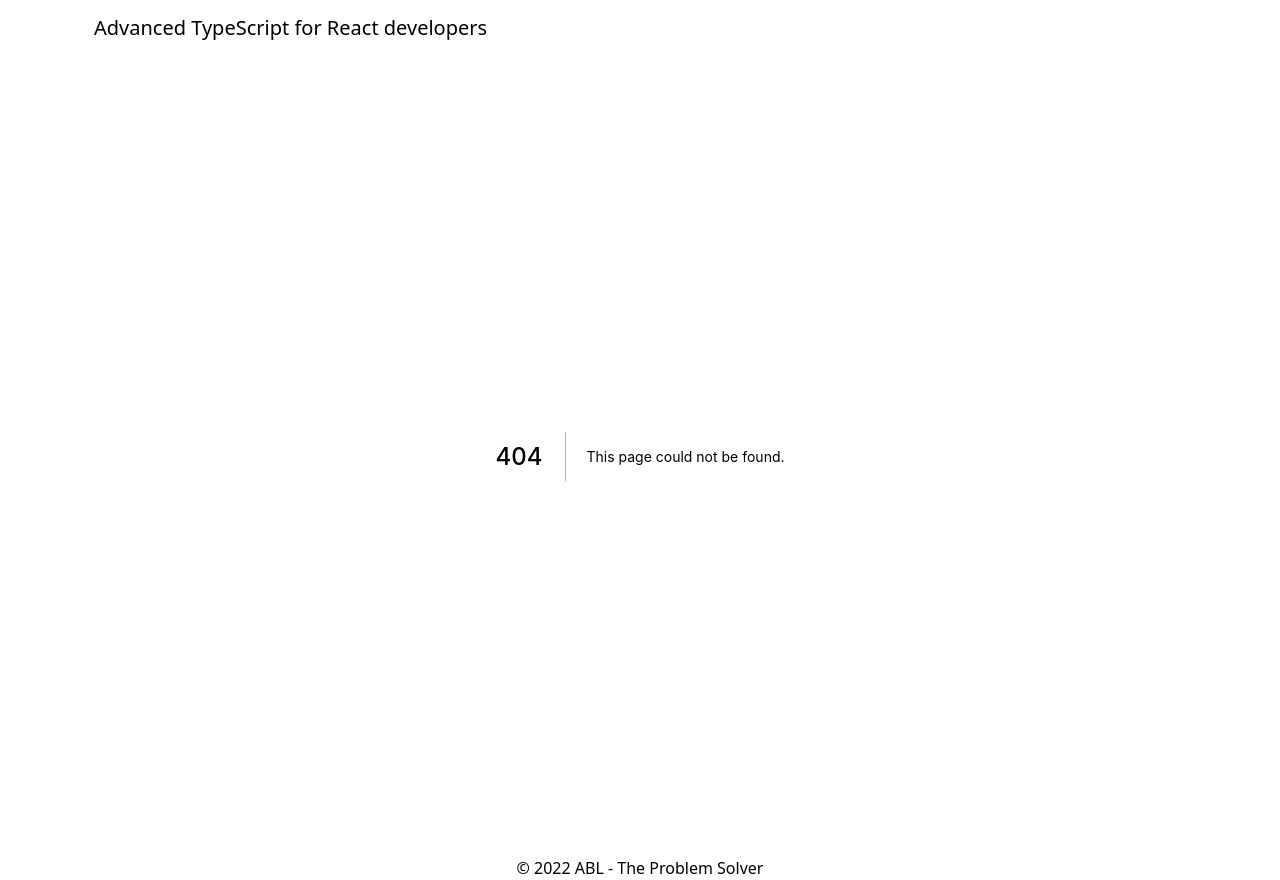
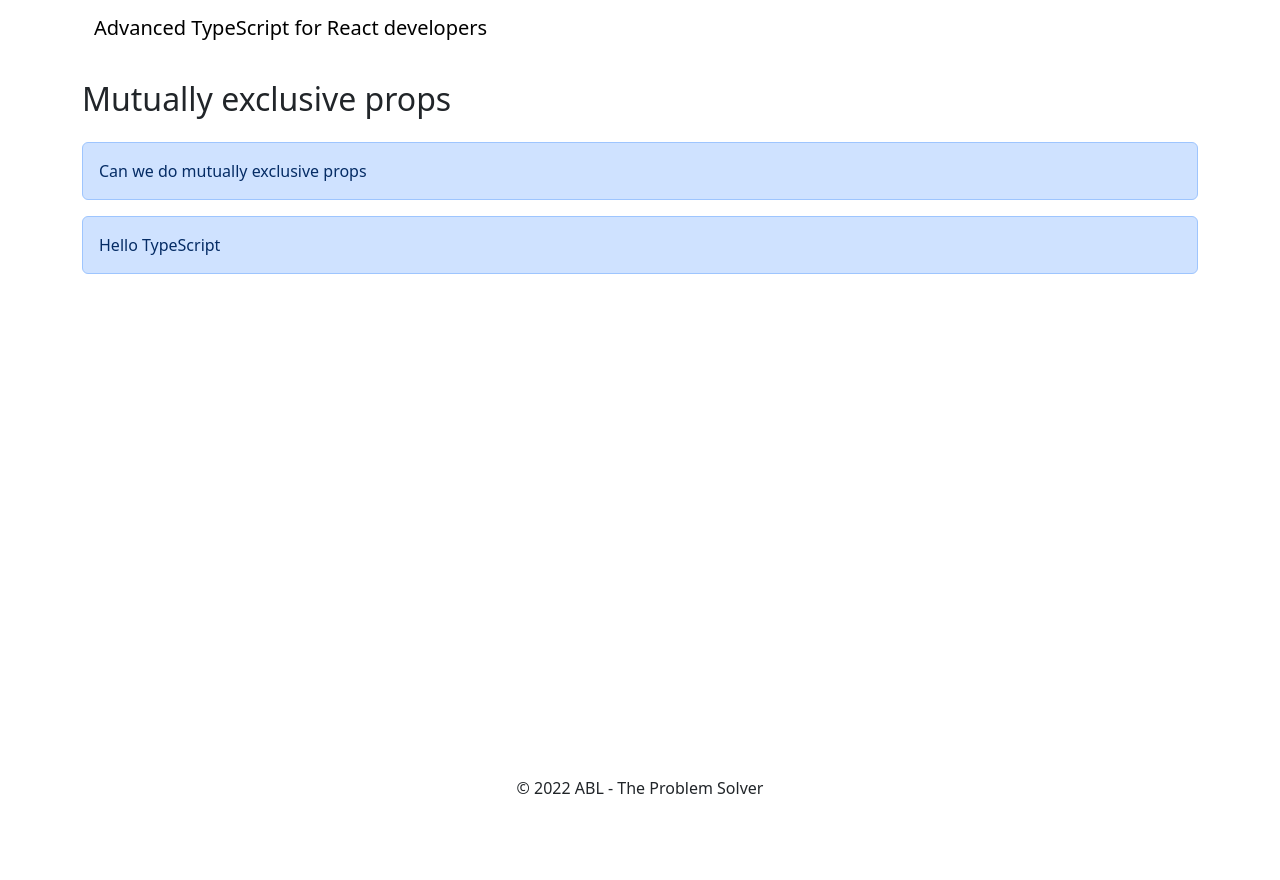
Before and after one commit to Adri-Antanon/ReactTSAdvancedBestPractices, a Next.js app: page /02-mutually-exclusive in a window 1280 px wide. Before the commit this address had no page. After the commit the page ends 800 px from the top, so only its background shows below. Built offline with nearby package versions, Linux system fonts and the light colour scheme.

Commit message:
FEAT: lesson 2 done - mutually exclusive props

```diff
--- /dev/null
+++ b/pages/02-mutually-exclusive.tsx
@@ -0,0 +1,20 @@
+import type { NextPage } from 'next';
+import { DualAlert } from '../src/02-mutually-exclusive/dual-alert';
+
+const MutuallyExclusive: NextPage = () => {
+  return (
+    <div>
+      <h2 className="my-4">Mutually exclusive props</h2>
+      <DualAlert message="Can we do mutually exclusive props" />
+      <DualAlert messageId="hello-tsx" />
+      {/* Should be invalid */}
+      {/* <DualAlert
+        message="Can we do mutually exclusive props"
+        messageId="hello-tsx"
+      />
+      <DualAlert /> */}
+    </div>
+  );
+};
+
+export default MutuallyExclusive;
--- /dev/null
+++ b/src/02-mutually-exclusive/dual-alert.tsx
@@ -0,0 +1,42 @@
+import type { FC } from 'react';
+import { useIntl } from 'react-intl';
+
+type Variant =
+  | 'danger'
+  | 'dark'
+  | 'info'
+  | 'light'
+  | 'primary'
+  | 'secondary'
+  | 'success'
+  | 'warning';
+
+type ConditionalProps =
+  | {
+      messageId?: never;
+      message: string;
+    }
+  | {
+      messageId: string;
+      message?: never;
+    };
+
+type Props = {
+  variant?: Variant;
+} & ConditionalProps;
+
+export const DualAlert: FC<Props> = ({
+  message,
+  messageId,
+  variant = 'primary',
+}) => {
+  const { formatMessage } = useIntl();
+
+  const actualMessage = message ?? formatMessage({ id: messageId });
+
+  return (
+    <div className={`alert alert-${variant}`} role="alert">
+      {actualMessage}
+    </div>
+  );
+};
```
Also changed, not shown: pages/index.tsx (+4 -4 lines).
